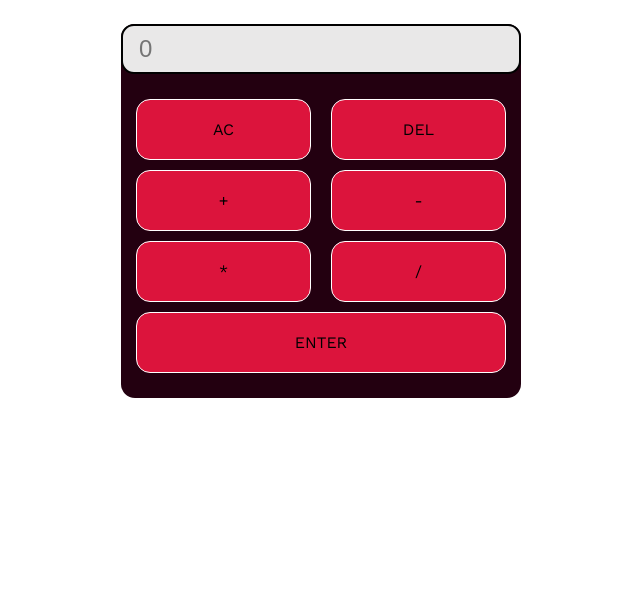
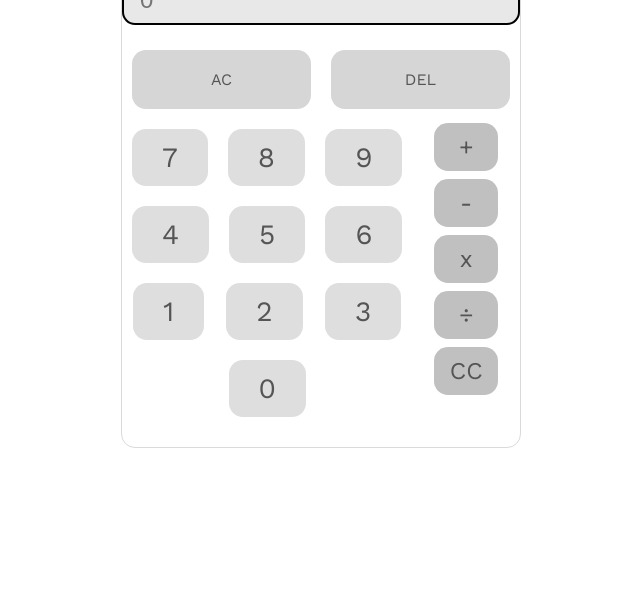
Before and after one commit to shrutikahilale/Calculator-using-js, a plain HTML site: page index.html in a window 1280 px wide. Shown: the part 208-800 px from the top of the page, without its empty margins (319-959 px from the left). Drawn offline with nearby package versions, Linux system fonts and the light colour scheme.

Commit message:
Updated UI

```diff
--- a/index.html
+++ b/index.html
@@ -23,18 +23,40 @@
                 <div class="item" id="clear-btn">AC</div>
                 <div class="item" id="delete-btn">DEL</div>
             </div>
-            <div class="grid-items">
-                <div class="item operators">+</div>
-                <div class="item operators">-</div>
-            </div>
-            <div class="grid-items">
-                <div class="item operators">*</div>
-                <div class="item operators">/</div>
-            </div>
-            <div class="grid-items">
-                <div class="item" id="enter-btn">ENTER</div>
+
+            <div class="container-2">
+                <div class="numbers">
+                    <div class="numbers-row">
+                        <div class="numbers-col">7</div>
+                        <div class="numbers-col">8</div>
+                        <div class="numbers-col">9</div>
+                    </div>
+                    <div class="numbers-row">
+                        <div class="numbers-col">4</div>
+                        <div class="numbers-col">5</div>
+                        <div class="numbers-col">6</div>
+                    </div>
+                    <div class="numbers-row">
+                        <div class="numbers-col">1</div>
+                        <div class="numbers-col">2</div>
+                        <div class="numbers-col">3</div>
+                    </div>
+                    <div class="numbers-row">
+                        <div class="numbers-col">0</div>
+                    </div>
+                </div>
+
+                <div class="grid-operators">
+                    <div class="operators ops">+</div>
+                    <div class="operators ops">-</div>
+                    <div class="operators ops">x</div>
+                    <div class="operators ops">÷</div>
+                    <div class="operators" id="enter-btn">CC</div>
+                </div>
+
             </div>
         </div>
+    </div>
     </div>
     <script src="main.js"></script>
 </body>
--- a/style.css
+++ b/style.css
@@ -17,12 +17,15 @@ body {
 
 .container {
     margin: 40px;
-    background-color: rgb(35, 0, 16);
+    /* background-color: rgb(35, 0, 16); */
     width: 400px;
     height: auto;
     display: flex;
     flex-direction: column;
     border-radius: 14px;
+    border: 1px solid rgb(218, 218, 218);
+
+    color: #555;
 }
 
 .grid {
@@ -35,17 +38,14 @@ body {
 .grid-items {
     display: flex;
     justify-content: space-around;
-    margin: 5px;
 }
 
 .item {
-    background-color:crimson;
+    background-color: #d6d6d6;
+    margin: 5px 10px 10px 10px;
+    padding: 20px 0;
     width: 100%;
-    margin: 0 10px;
-    padding: 20px 0;
-
     text-align: center;
-    border: 1px solid white;
     border-radius:14px;
 
     cursor: pointer;
@@ -56,6 +56,21 @@ body {
     top: 2px;
     box-shadow: inset 5px 5px rgb(76, 4, 18);
     border: none;
+    color: black;
+}
+
+#clear-btn:active {
+    /* top: 2px; */
+    box-shadow: inset 5px 5px rgb(0, 98, 255);
+    background-color: rgb(65, 138, 255);
+    /* border: none; */
+}
+
+#delete-btn:active {
+    /* top: 2px; */
+    box-shadow: inset 5px 5px rgb(216, 0, 61);
+    background-color: rgb(255, 41, 102);
+    /* border: none; */
 }
 
 .input-box {
@@ -69,3 +84,72 @@ body {
 
     font-size: 24px;
 }
+
+.numbers-row {
+    display: flex;
+    /* color: white; */
+    /* background-color: aquamarine; */
+    font-size: 28px;
+
+    justify-content: space-around;
+}
+
+.numbers-col {
+    background-color: #dedede;
+    padding: 12px 30px;
+    margin: 10px;
+    border-radius:14px;
+    position: relative;
+    cursor: pointer;
+}
+
+.numbers-col:active {
+    top: 2px;
+    box-shadow: inset 5px 5px #a3a3a3;
+    background-color: #d0d0d0;
+    border: none;
+    color: black;
+}
+
+.container-2 {
+    display: grid;
+    grid-template-columns: 2fr 1fr;
+}
+
+.grid-operators{
+    display: flex;
+    flex-direction: column;
+    align-items: center;
+}
+
+.operators{
+    background-color: #c0c0c0;
+    margin: 4px 0px;
+    padding: 10px 0;
+    width: 60%;
+    text-align: center;
+    border-radius:14px;
+
+    cursor: pointer;
+    position: relative;
+
+    font-size: 24px;
+
+    cursor: pointer;
+}
+
+.operators:active{
+    top: 2px;
+    box-shadow: inset 5px 5px #fdca00;
+    background-color: #ffdc4e;
+    border: none;
+    color: black;
+}
+
+#enter-btn:active {
+    top: 2px;
+    box-shadow: inset 5px 5px #48ff00;
+    background-color: #81ff50;
+    border: none;
+    color: black;
+}
```
